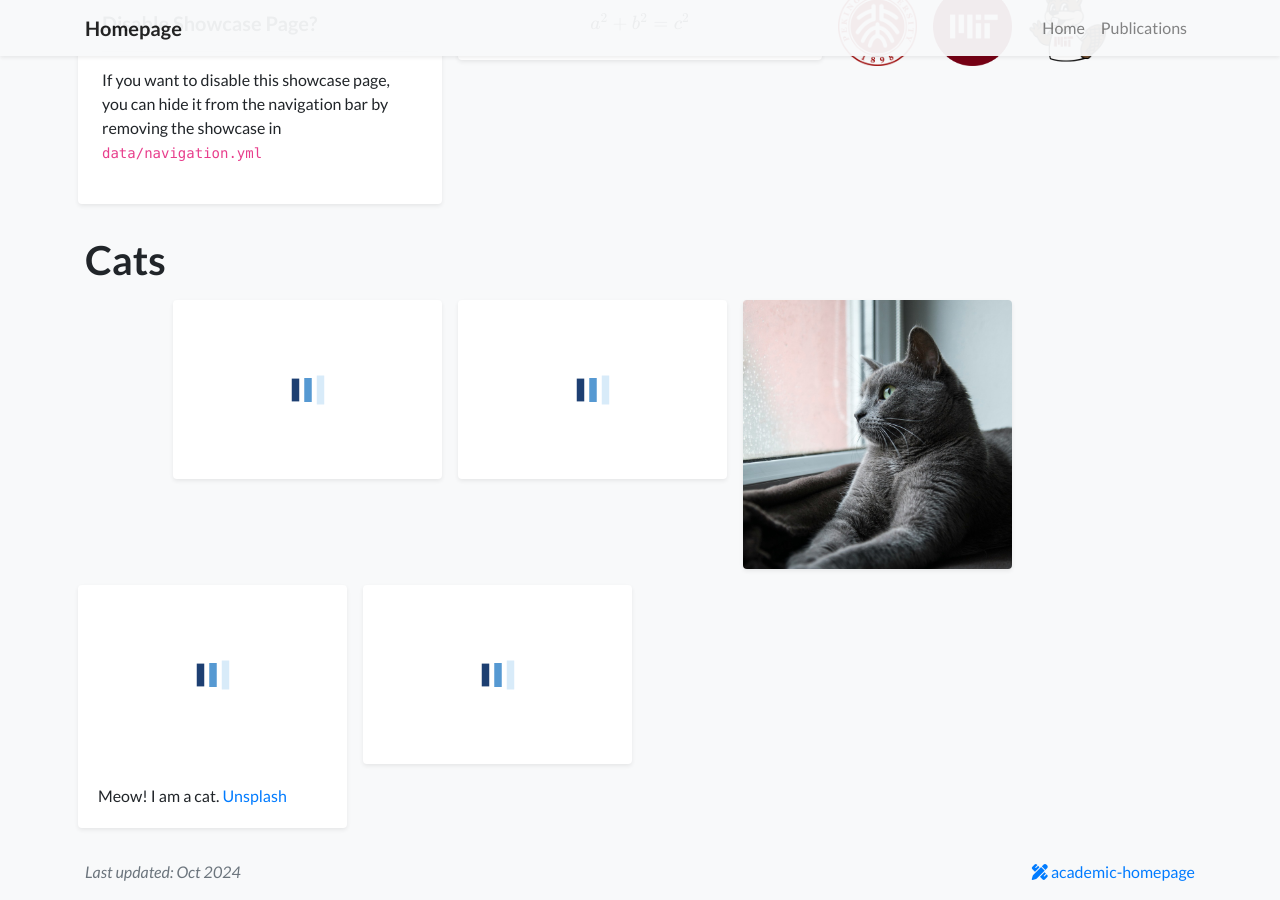
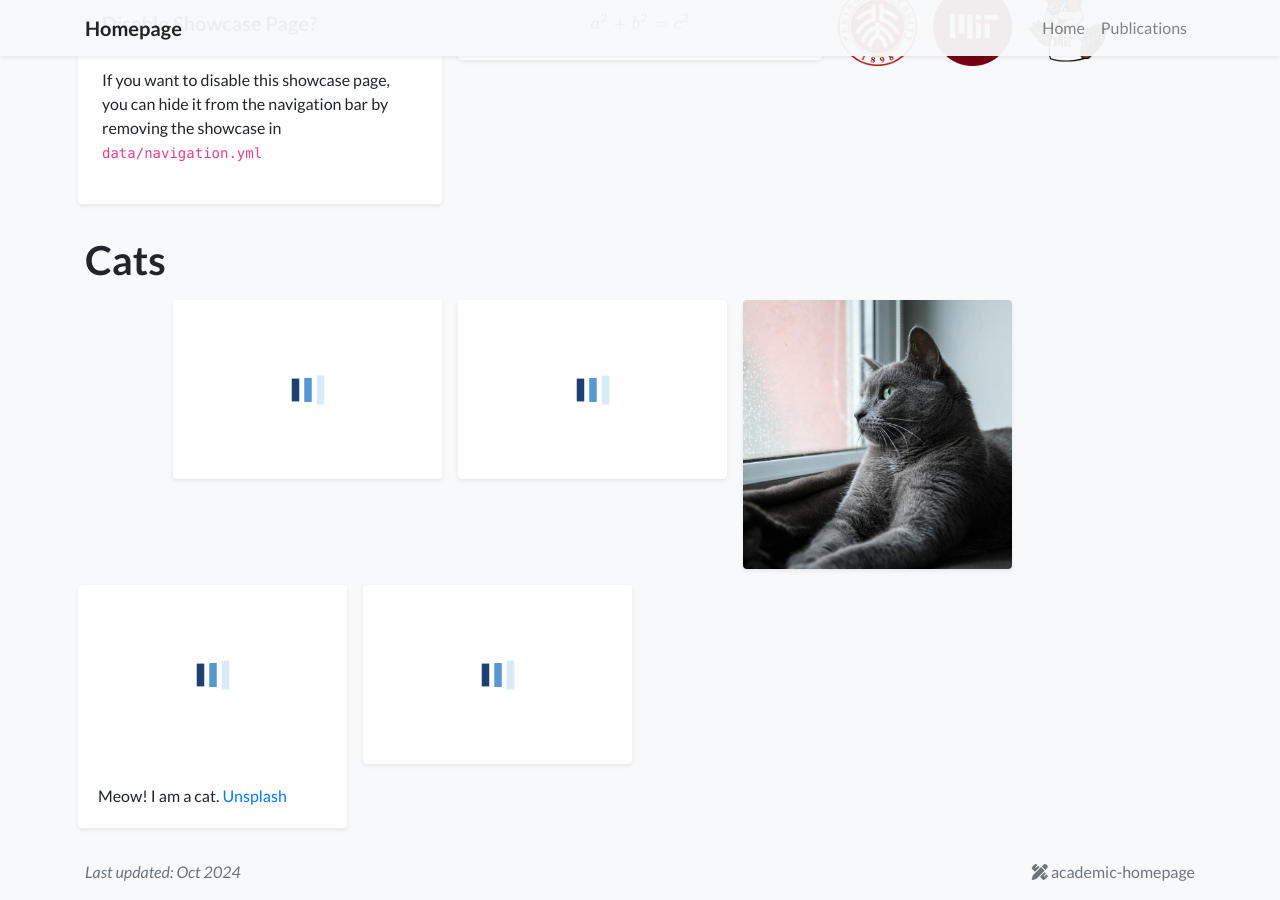
Before and after one commit to fpeng-page/feipeng, a Jekyll site: the page built from showcase.html, in a window 1280 px wide and 900 px high, scrolled down 923 px. Built offline with Jekyll 4.4.1, drawn with Linux system fonts in a browser that asks for light colours; nearby versions of some CDN libraries; a style sheet for code colours, icons or effects is not loaded.

Commit message:
Update display.yml

```diff
--- a/_data/display.yml
+++ b/_data/display.yml
@@ -7,4 +7,4 @@ homepage:
 # Feel free to replace the footer text if you would like to, but I will greatly appreciate it
 # if you keep the link to the template so that more people can benefit from it. Thanks!
 footer_text: >-
-  <a href="https://github.com/luost26/academic-homepage" target="_blank"><i class="fas fa-pencil-ruler"></i> academic-homepage</a>
+  <i class="fas fa-pencil-ruler"></i> academic-homepage <!--<a href="https://github.com/luost26/academic-homepage" target="_blank"></a> -->
```
